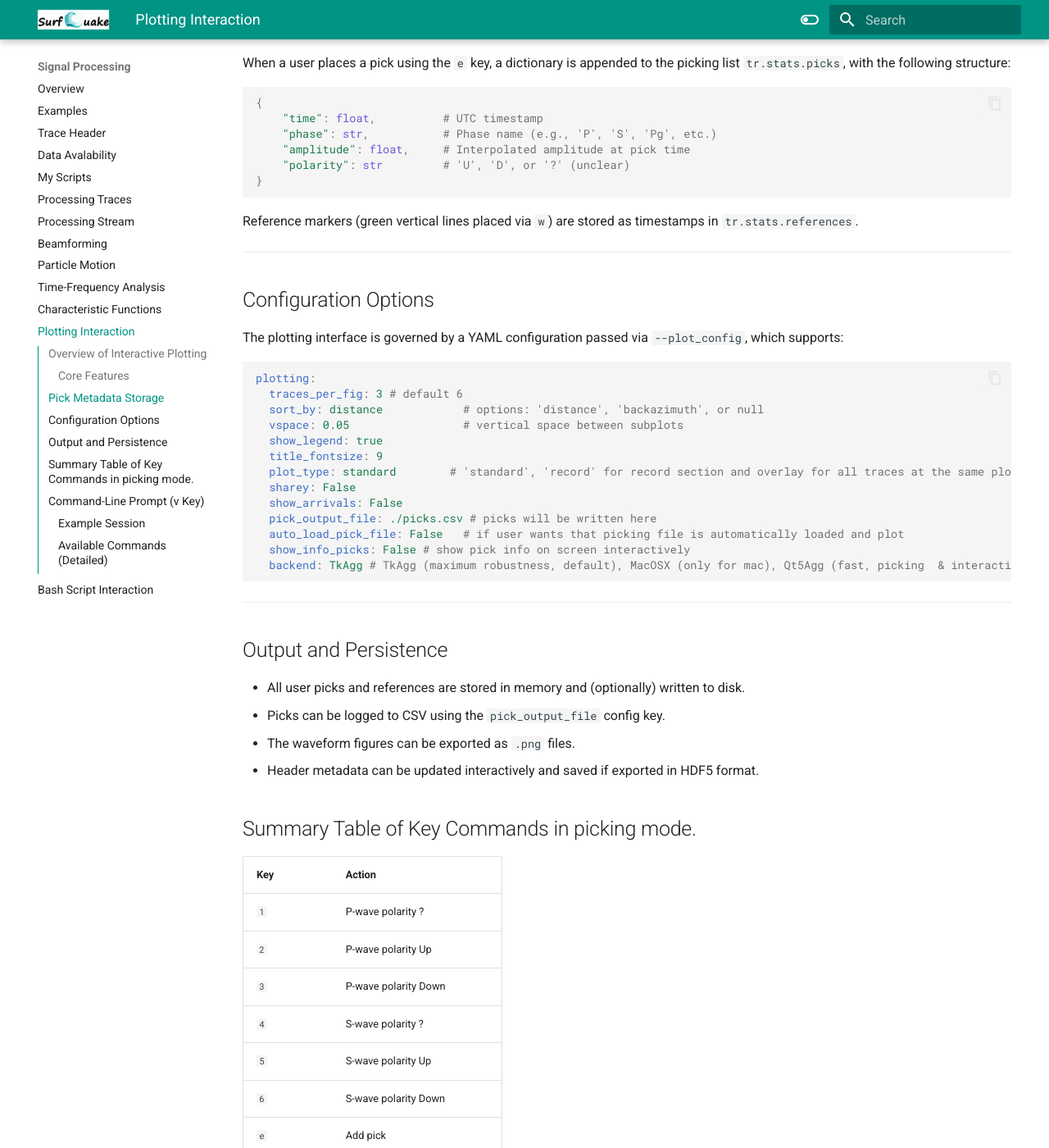
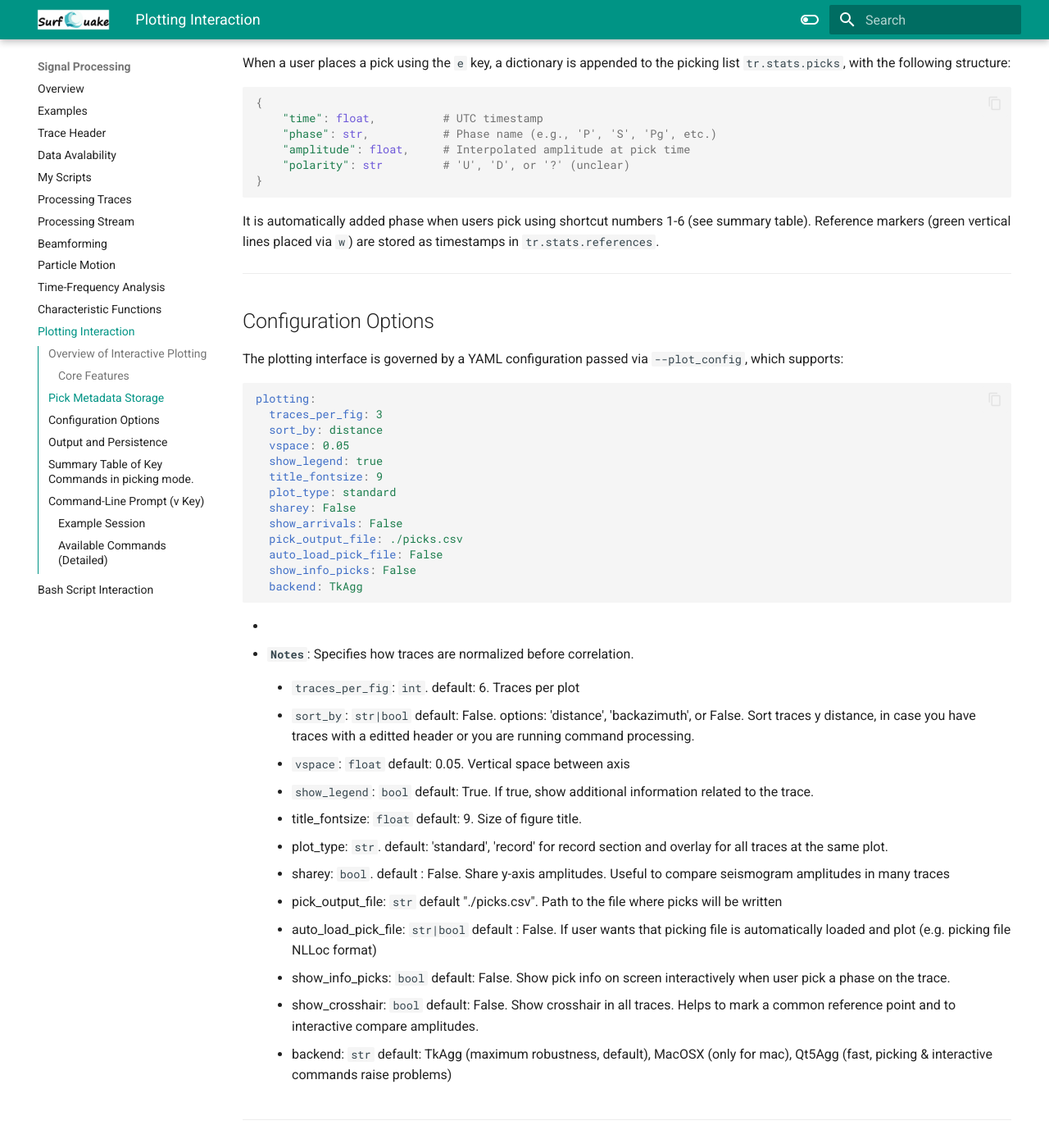
Before and after one commit to ProjectISP/surfquaketutorial.github.io, an MkDocs documentation site: the page built from docs/plotting_interaction_documentation.md, in a window 1280 px wide and 1400 px high, scrolled down 1133 px. Shown: the whole window at 82% size. Built offline with MkDocs 1.6.1 and Material for MkDocs 9.7.7, drawn with Linux system fonts in a browser that asks for light colours; some of the changed text lies outside the part shown.

Commit message:
improved plotting interaction

````diff
--- a/docs/plotting_interaction_documentation.md
+++ b/docs/plotting_interaction_documentation.md
@@ -42,7 +42,9 @@ When a user places a pick using the `e` key, a dictionary is appended to the pic
 }
 ```
 
+It is automatically added phase when users pick using shortcut numbers 1-6 (see summary table).
 Reference markers (green vertical lines placed via `w`) are stored as timestamps in `tr.stats.references`.
+
 
 ---
 
@@ -52,19 +54,46 @@ The plotting interface is governed by a YAML configuration passed via `--plot_co
 
 ```yaml
 plotting:
-  traces_per_fig: 3 # default 6
-  sort_by: distance            # options: 'distance', 'backazimuth', or null
-  vspace: 0.05                 # vertical space between subplots
+  traces_per_fig: 3
+  sort_by: distance
+  vspace: 0.05
   show_legend: true
   title_fontsize: 9
-  plot_type: standard        # 'standard', 'record' for record section and overlay for all traces at the same plot
+  plot_type: standard
   sharey: False
   show_arrivals: False
-  pick_output_file: ./picks.csv # picks will be written here
-  auto_load_pick_file: False   # if user wants that picking file is automatically loaded and plot
-  show_info_picks: False # show pick info on screen interactively
-  backend: TkAgg # TkAgg (maximum robustness, default), MacOSX (only for mac), Qt5Agg (fast, picking  & interactive commands raise problems)
+  pick_output_file: ./picks.csv
+  auto_load_pick_file: False
+  show_info_picks: False
+  backend: TkAgg
 ```
+
+-
+- **`Notes`**: Specifies how traces are normalized before correlation.
+
+    - `traces_per_fig`: `int`. default: 6. Traces per plot
+
+    - `sort_by`: `str|bool` default: False. options: 'distance', 'backazimuth', or False. Sort traces y distance, in case you have traces with a editted header or you are running command processing.
+
+    - `vspace`: `float` default: 0.05. Vertical space between axis
+
+    - `show_legend`: `bool` default: True. If true, show additional information related to the trace.
+
+    - title_fontsize: `float` default: 9. Size of figure title.
+
+    - plot_type: `str`. default: 'standard', 'record' for record section and overlay for all traces at the same plot.
+
+    - sharey: `bool`. default : False. Share y-axis amplitudes. Useful to compare seismogram amplitudes in many traces
+
+    - pick_output_file: `str` default "./picks.csv". Path to the file where picks will be written
+
+    - auto_load_pick_file: `str|bool` default : False. If user wants that picking file is automatically loaded and plot (e.g. picking file NLLoc format)
+
+    - show_info_picks: `bool` default: False. Show pick info on screen interactively when user pick a phase on the trace.
+
+    - show_crosshair: `bool` default: False. Show crosshair in all traces. Helps to mark a common reference point and to interactive compare amplitudes.
+
+    - backend: `str` default: TkAgg (maximum robustness, default), MacOSX (only for mac), Qt5Agg (fast, picking  & interactive commands raise problems)
 
 ---
 
@@ -86,7 +115,7 @@ plotting:
 | `4` | S-wave polarity ?               |
 | `5` | S-wave polarity Up              |
 | `6` | S-wave polarity Down            |
-| `e` | Add pick                        |
+| `e` | Add pick  (see the terminal)    |
 | `w` | Add reference line              |
 | `d` | Delete last pick                |
 | `c` | Clear all picks                 |
````
Also changed, not shown: docs/processing_stream_config.md (+6 -3 lines).
